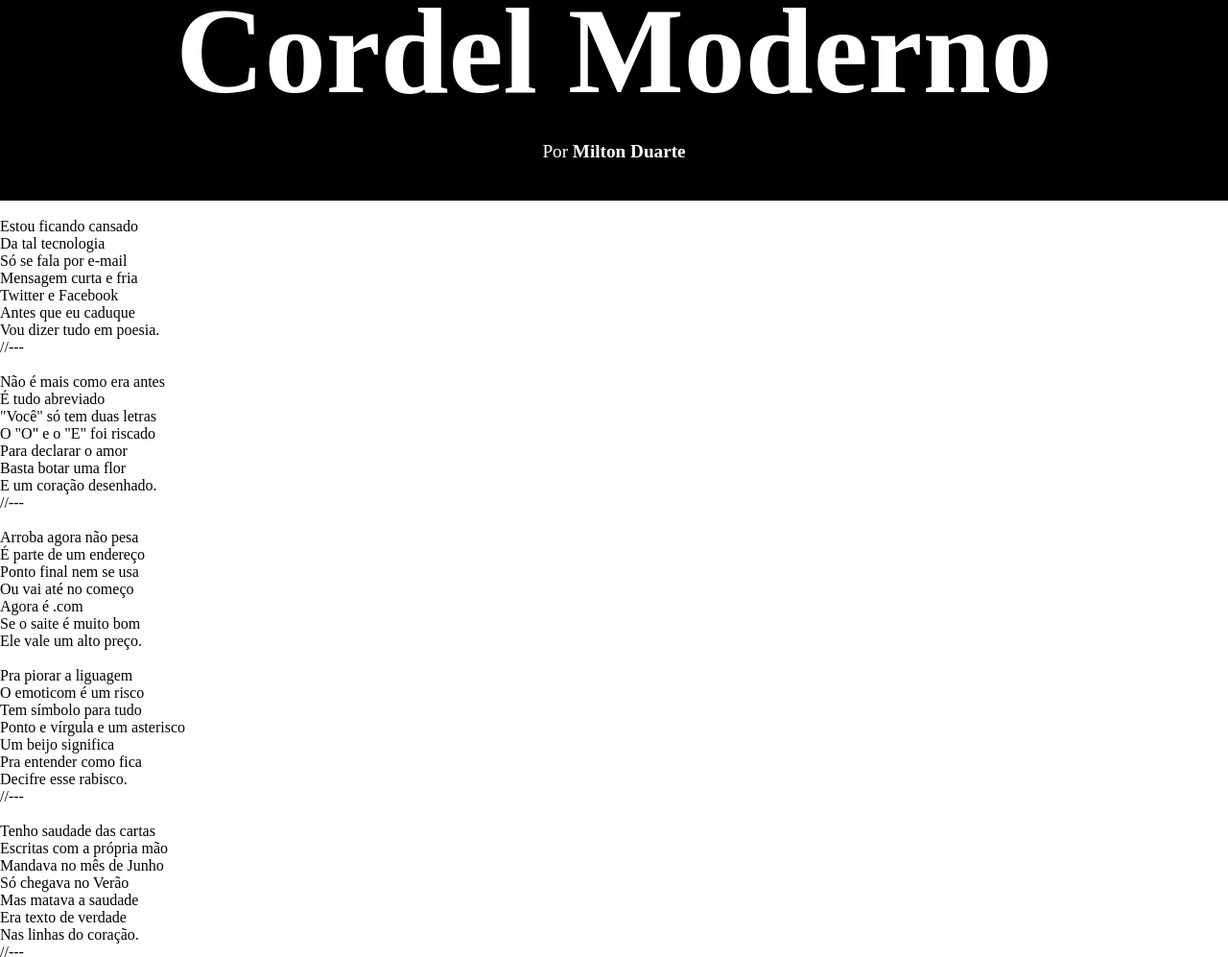
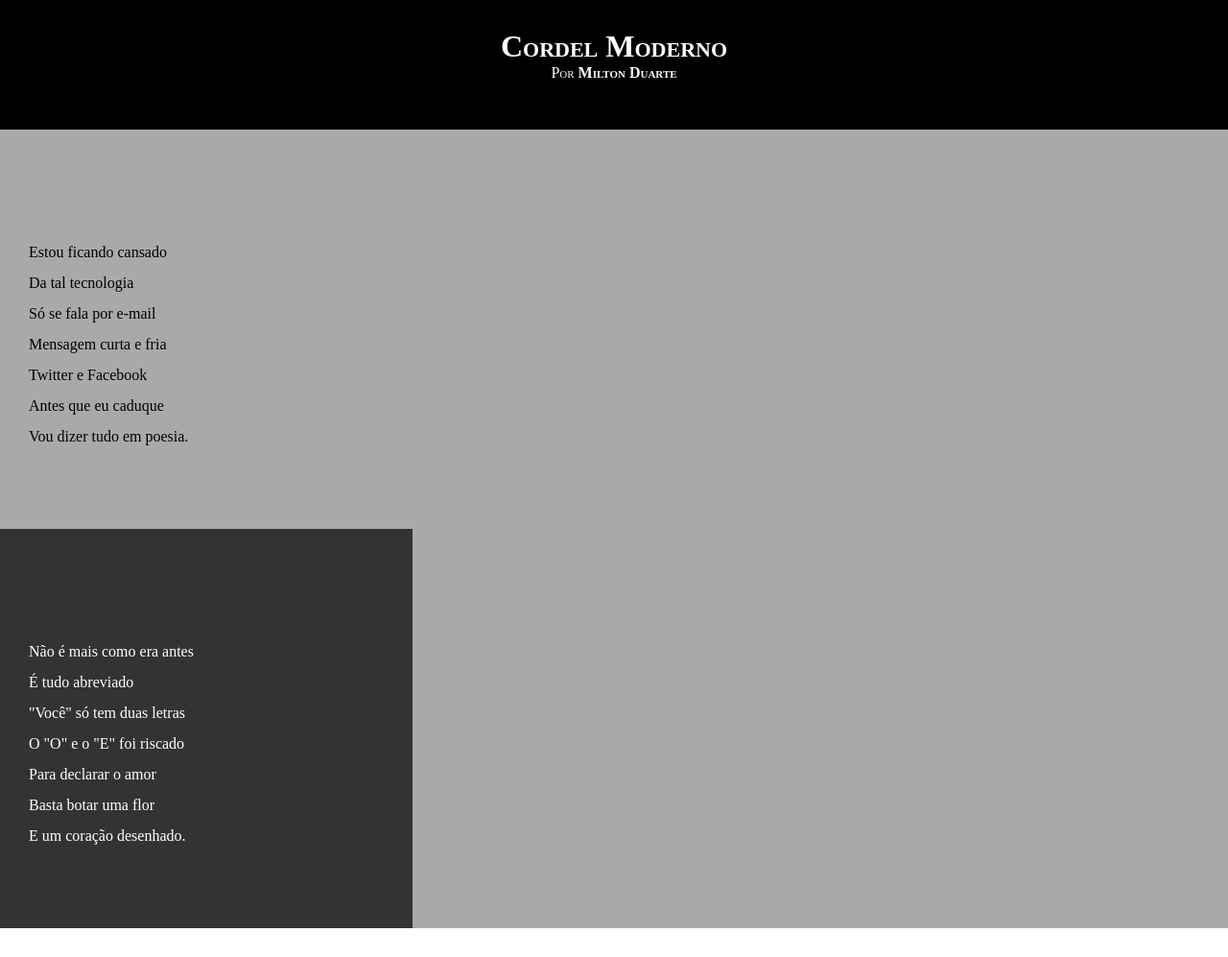
Before and after one commit to AdriJunior/html-css, a plain HTML site: page Modulo2/Desafio-012-Cordel/index.html in a window 1280 px wide. Shown: the part 20-1017 px from the top of the page at 96% size. Drawn offline with Linux system fonts and the light colour scheme.

Commit message:
atualizando o projeto cordel

```diff
--- a/Modulo2/Desafio-012-Cordel/index.html
+++ b/Modulo2/Desafio-012-Cordel/index.html
@@ -5,7 +5,7 @@
     <meta charset="UTF-8">
     <meta name="viewport" content="width=device-width, initial-scale=1.0">
     <title>Cordel moderno</title>
-    <link rel="stylesheet" href="style.css">
+    <link rel="stylesheet" href="outrocss.css">
 </head>
 
 <body>
@@ -15,7 +15,7 @@
                 class="link-cordel">Milton Duarte</a></p>
     </header>
 
-    <section id="estrofe-1" class="estrofe">
+    <section id="estrofe-1" class="imagem">
         <p class="p-estrofe-1">
             <br>Estou ficando cansado
             <br>Da tal tecnologia
@@ -27,8 +27,7 @@
         </p>
     </section>
 
-    //---
-    <section id="estrofe-2" class="estrofe">
+    <section id="imagem-1" class="estrofe">
 
         <p class="p-estrofe-2">
             <br>Não é mais como era antes
@@ -41,7 +40,6 @@
         </p>
     </section>
 
-    //---
     <section id="estrofe-3" class="estrofe">
 
         <p class="p-estrofe-3">
@@ -65,8 +63,8 @@
         </p>
     </section>
 
-    //---
-    <section id="estrofe 4" class="estrofe">
+
+    <section id="imagem-2" class="imagem">
 
         <p class="p-estrofe-4">
             <br>Tenho saudade das cartas
@@ -78,8 +76,6 @@
             <br>Nas linhas do coração.
         </p>
     </section>
-
-    //---
 
     <section id="estrofe-5" class="estrofe">
         <p class="p-estrofe-5">
--- /dev/null
+++ b/Modulo2/Desafio-012-Cordel/outrocss.css
@@ -0,0 +1,66 @@
+@charset "UTF-8";
+
+* {
+    padding: 0px;
+    margin: 0px;
+}
+
+html,
+body {
+    background-color: darkgray;
+    min-height: 100vh;
+}
+
+header {
+    background-color: black;
+    color: white;
+    text-align: center;
+    font-variant: small-caps;
+    padding-top: 50px;
+}
+
+header>p {
+    padding-bottom: 50px;
+}
+
+a {
+    color: white;
+    text-decoration: none;
+    font-weight: bolder;
+}
+
+header a:hover,
+footer a:hover {
+    text-decoration: underline;
+}
+
+section {
+    padding-top: 10vh;
+    padding-bottom: 10vh;
+    padding-left: 30px;
+    line-height: 2em;
+}
+
+section.estrofe {
+    background-color: white;
+    color: black;
+}
+
+#imagem-1,
+#imagem-2 {
+    background-color: rgba(0, 0, 0, 0.639);
+    color: white;
+}
+
+#imagem-1,
+#imagem-2>p {
+    width: 400px;
+    background-color: rgba(0, 0, 0, 0.694);
+}
+
+footer {
+    background-color: black;
+    color: white;
+    text-align: center;
+    padding: 10px;
+}
```
